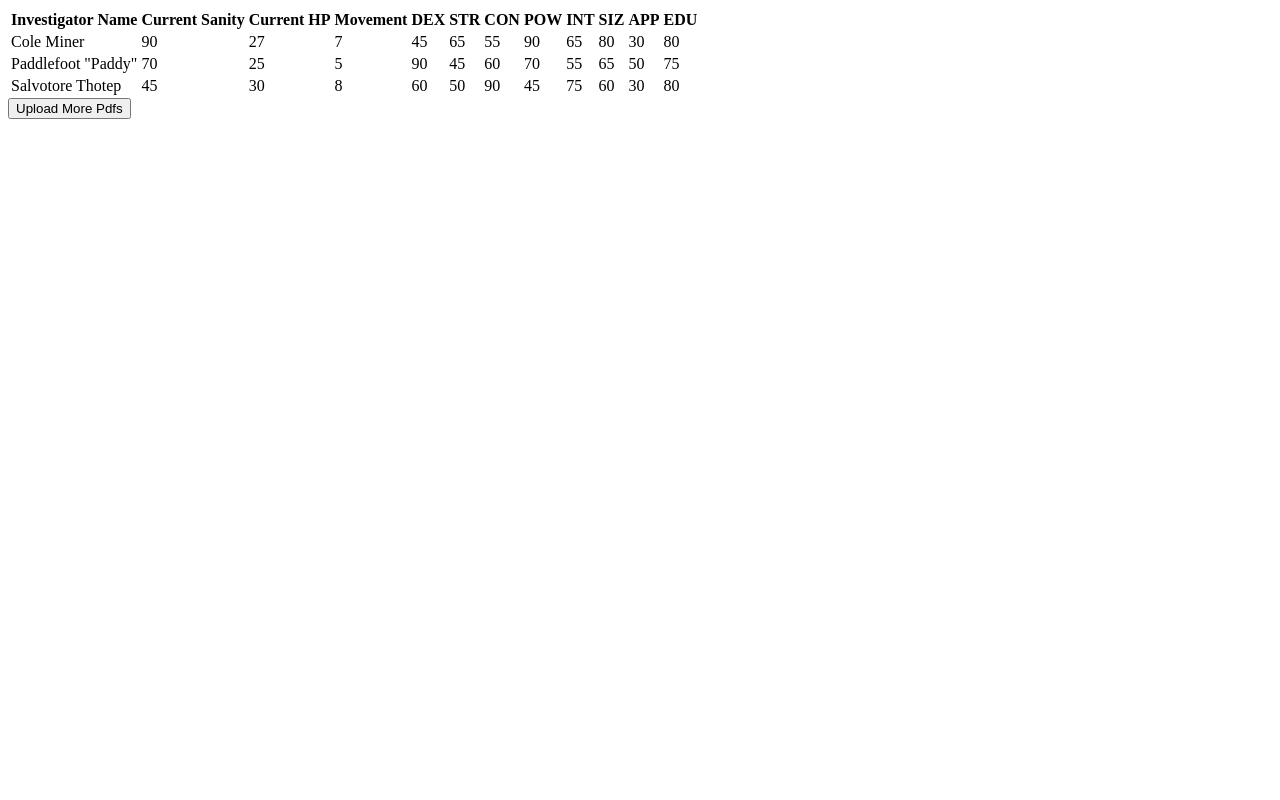
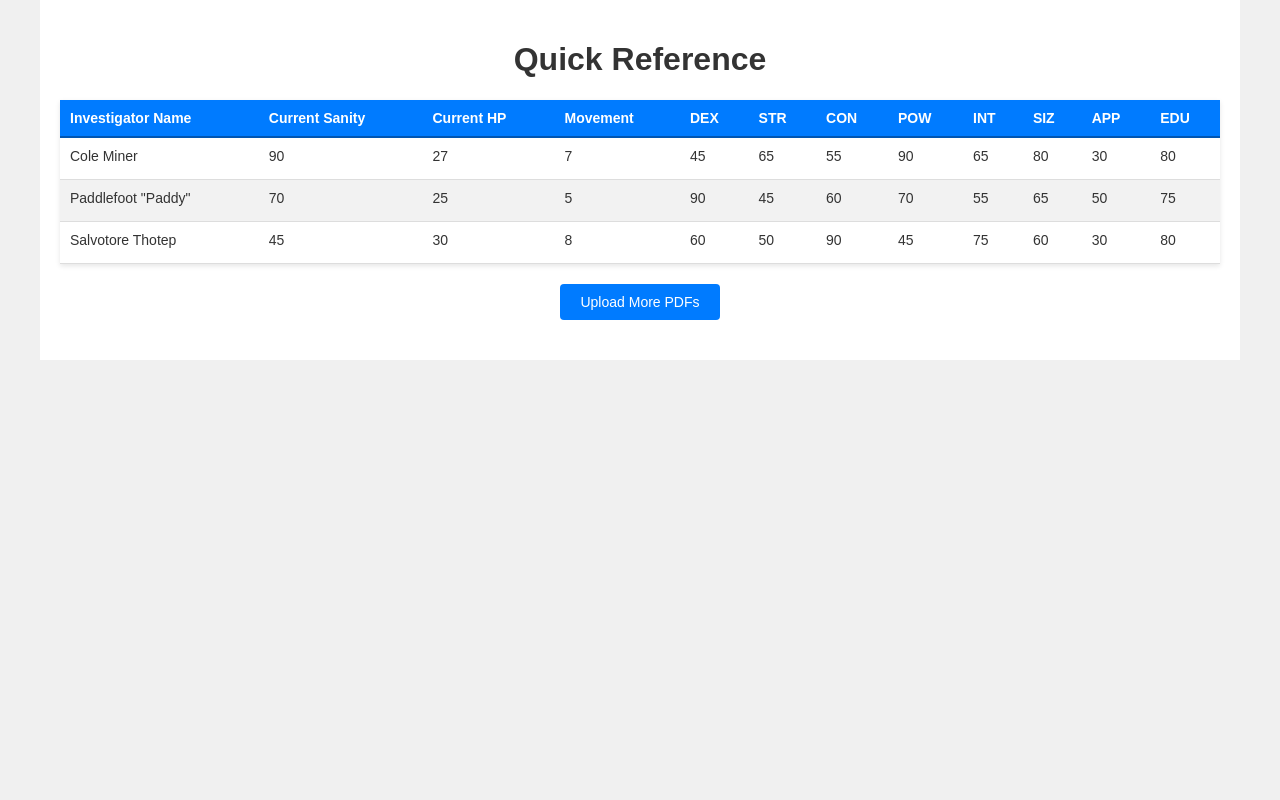
Before and after one commit to Br-ak/Cthulhu-Character-Sheet-Combiner, a Flask app: page /combine in a window 1280 px wide. Run offline with Flask 3, Linux system fonts and the light colour scheme.

Commit message:
added CSS and made minor changes to html and py files to accommodate

```diff
--- a/server.py
+++ b/server.py
@@ -63,7 +63,7 @@ def delete_files():
                 print(f"File '{file_path}' deleted")
     FILE_PATHS.clear()
     FILES_JSON.clear()
-    return render_template('index.html', data=FILES_JSON)
+    return redirect(url_for('upload_file', data=FILES_JSON))
 
 if __name__ == "__main__":
     app.run(host='0.0.0.0', port=5000, debug=True)
--- a/static/scripts/combined.js
+++ b/static/scripts/combined.js
@@ -7,24 +7,75 @@ fetch("/static/data.json")
     let placeholder = document.querySelector("#data-output");
     let out = "";
     for (const key in dataset){
-        data = dataset[key];
+        const data = dataset[key];
+
         out += `
             <tr>
                 <td>${data.Investigators_Name}</td>
                 <td>${data.CurrentSanity}</td>
                 <td>${data.CurrentHP}</td>
                 <td>${data.MOV}</td>
-                <td>${data.DEX}</td>
-                <td>${data.STR}</td>
-                <td>${data.CON}</td>
-                <td>${data.POW}</td>
-                <td>${data.INT}</td>
-                <td>${data.SIZ}</td>
-                <td>${data.APP}</td>
-                <td>${data.EDU}</td>
+                <td class="tooltip-cell" data-tooltip="${data.DEX} / ${Math.floor(data.DEX / 2)} / ${Math.floor(data.DEX / 5)}">${data.DEX}</td>
+                <td class="tooltip-cell" data-tooltip="${data.STR} / ${Math.floor(data.STR / 2)} / ${Math.floor(data.STR / 5)}">${data.STR}</td>
+                <td class="tooltip-cell" data-tooltip="${data.CON} / ${Math.floor(data.CON / 2)} / ${Math.floor(data.CON / 5)}">${data.CON}</td>
+                <td class="tooltip-cell" data-tooltip="${data.POW} / ${Math.floor(data.POW / 2)} / ${Math.floor(data.POW / 5)}">${data.POW}</td>
+                <td class="tooltip-cell" data-tooltip="${data.INT} / ${Math.floor(data.INT / 2)} / ${Math.floor(data.INT / 5)}">${data.INT}</td>
+                <td class="tooltip-cell" data-tooltip="${data.SIZ} / ${Math.floor(data.SIZ / 2)} / ${Math.floor(data.SIZ / 5)}">${data.SIZ}</td>
+                <td class="tooltip-cell" data-tooltip="${data.APP} / ${Math.floor(data.APP / 2)} / ${Math.floor(data.APP / 5)}">${data.APP}</td>
+                <td class="tooltip-cell" data-tooltip="${data.EDU} / ${Math.floor(data.EDU / 2)} / ${Math.floor(data.EDU / 5)}">${data.EDU}</td>
             </tr>
         `;
     }
 
     placeholder.innerHTML = out;
+
+    // Adding event listeners to show the tooltip
+    document.querySelectorAll('.tooltip-cell').forEach(cell => {
+        const tooltip = document.createElement('div');
+        tooltip.className = 'char_tooltip';
+        document.body.appendChild(tooltip);
+
+        cell.addEventListener('mouseover', function(e) {
+            const text = e.target.getAttribute('data-tooltip');
+            tooltip.innerHTML = text; // Set the tooltip text
+            tooltip.style.left = `${e.pageX + 10}px`; // Position the tooltip next to the mouse
+            tooltip.style.top = `${e.pageY + 10}px`;
+            tooltip.style.display = 'block'; // Make it visible
+        });
+
+        cell.addEventListener('mouseout', function() {
+            tooltip.style.display = 'none'; // Hide the tooltip when mouse leaves
+        });
+    });
 });
+
+// // Tooltip JavaScript
+// const tooltip = document.getElementById('tooltip');
+
+// document.addEventListener('mousemove', (e) => {
+//   const tooltipText = e.target.getAttribute('data-tooltip');
+//   if (tooltipText) {
+//     tooltip.style.display = 'block';
+//     tooltip.innerHTML = `
+//       <div class="tooltip-title">Tooltip Title</div>
+//       <table class="tooltip-table">
+//         <tr>
+//           <th>Attribute</th>
+//           <th>Value</th>
+//         </tr>
+//         <tr>
+//           <td>Example Data 1</td>
+//           <td>100</td>
+//         </tr>
+//         <tr>
+//           <td>Example Data 2</td>
+//           <td>200</td>
+//         </tr>
+//       </table>
+//     `;
+//     tooltip.style.left = `${e.pageX + 10}px`;
+//     tooltip.style.top = `${e.pageY + 10}px`;
+//   } else {
+//     tooltip.style.display = 'none';
+//   }
+// });
--- /dev/null
+++ b/static/styles/styles.css
@@ -0,0 +1,217 @@
+body {
+    font-family: Arial, sans-serif;
+    margin: 20px;
+    background-color: #f9f9f9;
+  }
+
+  h1, h2 {
+    text-align: center;
+    color: #333;
+  }
+
+  form {
+    margin-bottom: 20px;
+    text-align: center;
+  }
+
+  input[type="file"] {
+    margin-bottom: 10px;
+  }
+
+  #file_list {
+    margin: 0 auto;
+    padding: 25px;
+    list-style-type: decimal;
+    max-width: 400px;
+    background: #fff;
+    border: 1px solid #ddd;
+    border-radius: 4px;
+    box-shadow: 0 2px 5px rgba(0, 0, 0, 0.1);
+  }
+
+  #buttons {
+    text-align: center;
+    margin-top: 20px;
+  }
+
+  #buttons form {
+    display: inline-block;
+    margin: 0 10px;
+  }
+
+  input[type="submit"] {
+    background-color: #007bff;
+    color: white;
+    border: none;
+    padding: 10px 20px;
+    border-radius: 4px;
+    font-size: 14px;
+    cursor: pointer;
+    transition: background-color 0.3s ease;
+  }
+
+  input[type="submit"]:hover {
+    background-color: #0056b3;
+  }
+
+  body {
+    font-family: Arial, sans-serif;
+    margin: 20px;
+    background-color: #f9f9f9;
+    color: #333;
+  }
+
+  table {
+    width: 100%;
+    border-collapse: collapse;
+    margin: 20px 0;
+    box-shadow: 0 2px 5px rgba(0, 0, 0, 0.1);
+    background: #fff;
+  }
+
+  thead th {
+    background-color: #007bff;
+    color: white;
+    text-align: left;
+    padding: 10px;
+    font-size: 14px;
+    border-bottom: 2px solid #0056b3;
+  }
+
+  tbody td {
+    padding: 10px;
+    padding-bottom: 15px;
+    border-bottom: 1px solid #ddd;
+    text-align: left;
+    font-size: 14px;
+  }
+
+  tr:nth-child(even) {
+    background-color: #f2f2f2;
+  }
+
+  tr:hover {
+    background-color: #e9ecef;
+  }
+
+  form {
+    text-align: center;
+    margin-top: 20px;
+  }
+
+  input[type="submit"] {
+    background-color: #007bff;
+    color: white;
+    border: none;
+    padding: 10px 20px;
+    border-radius: 4px;
+    font-size: 14px;
+    cursor: pointer;
+    transition: background-color 0.3s ease;
+  }
+
+  input[type="submit"]:hover {
+    background-color: #0056b3;
+  }
+
+  .tooltip-section {
+    display: grid; /* Use CSS Grid layout */
+    grid-template-columns: repeat(3, 1fr); /* 3 equal-width columns */
+    grid-gap: 20px; /* Space between grid items */
+    margin-top: 40px;
+    justify-items: center; /* Center items within each grid cell */
+  }
+
+
+
+
+  .tooltip-box {
+    display: flex;
+    align-items: center;
+    justify-content: center;
+    margin: 10px;
+    padding: 30px;
+    background-color: #f9f9f9;
+    box-shadow: 0 2px 5px rgba(0, 0, 0, 0.1);
+    cursor: pointer;
+    font-size: 16px;
+    text-align: center; /* Center align the content */
+    border: none; /* Remove the border */
+  }
+
+  .tooltip {
+    position: fixed;
+    background-color: rgba(0, 0, 0, 0.8);
+    color: #fff;
+    padding: 10px 15px;
+    border-radius: 8px;
+    font-size: 14px;
+    pointer-events: none;
+    white-space: normal;
+    z-index: 1000;
+    display: none;
+    max-width: 350px;
+  }
+
+  .tooltip-title {
+    text-align: center;
+    font-weight: bold;
+    font-size: 16px;
+    margin-bottom: 10px;
+  }
+
+  .tooltip-table {
+    width: 100%;
+    border-collapse: collapse;
+    font-size: 12px;
+  }
+
+  .tooltip-table th, .tooltip-table td {
+    padding: 5px;
+    text-align: left;
+    border: 1px solid #ddd;
+  }
+
+  .tooltip-table th {
+    background-color: #333;
+    color: #fff;
+  }
+
+  .tooltip-table td {
+    background-color: #f4f4f4;
+  }
+
+  body {
+    display: flex;
+    justify-content: center; /* Centers the content horizontally */
+    align-items: flex-start; /* Aligns content at the top of the page */
+    min-height: 100vh; /* Ensures the page takes up the full viewport height */
+    margin: 0; /* Removes default margins */
+    background-color: #f0f0f0; /* Optional: Add a background color */
+  }
+
+  .main-container {
+    width: 100%;
+    max-width: 1200px; /* Adjust the max width of the content */
+    margin: 0 20px; /* Add margins on both sides */
+    padding: 20px; /* Optional: Add padding inside the content area */
+    background-color: #fff; /* Optional: Background color for the main container */
+    box-sizing: border-box; /* Includes padding in the element's total width and height */
+  }
+
+  /* Style for the simple tooltip */
+.char_tooltip {
+  position: absolute;
+  background-color: rgba(0, 0, 0, 0.8);
+  color: #fff;
+  padding: 5px;
+  border-radius: 4px;
+  font-size: 12px;
+  display: none; /* Hidden by default */
+  pointer-events: none; /* Prevents the tooltip from blocking interactions */
+  z-index: 1000;
+}
+
+td {
+  position: relative; /* Ensure tooltips are positioned correctly */
+}
--- a/templates/combined.html
+++ b/templates/combined.html
@@ -1,4 +1,13 @@
+<!doctype html>
+<html lang="en">
+<head>
+  <title>Investigator Stats</title>
+  <link rel="stylesheet" type="text/css" href="{{ url_for('static', filename='styles/styles.css') }}">
+</head>
 <body>
+   <div class="main-container">
+   <!-- Existing content -->
+   <h1>Quick Reference</h1>
    <table>
       <thead>
          <tr>
@@ -17,11 +26,34 @@
          </tr>
       </thead>
       <tbody id="data-output">
-          <!-- Prodcuts from javascript file in here. -->
+         <!-- Data will populate here via JavaScript -->
       </tbody>
    </table>
-   <form action = "/" method="GET">
-      <input type="submit" value="Upload More Pdfs" />
+   <div class="char_tooltip" id="char_tooltip">
+
+   </div>
+
+   <form action="/" method="GET">
+      <input type="submit" value="Upload More PDFs" />
    </form>
 
-    <script type='text/javascript' src="{{ url_for('static', filename='scripts/combined.js') }}"></script> <!-- Link to the javascript file -->
+   <!-- <br>
+   <h1>Investigator Skills WIP</h1>
+   <div class="tooltip-section">
+      <div class="tooltip-box" data-tooltip="Tooltip 1">Accounting 05%</div>
+      <div class="tooltip-box" data-tooltip="Tooltip 2">Firearms(Handgun) 20%</div>
+      <div class="tooltip-box" data-tooltip="Tooltip 3">Persuade 10%</div>
+      <div class="tooltip-box" data-tooltip="Tooltip 4">Appraise 05%</div>
+      <div class="tooltip-box" data-tooltip="Tooltip 5">Firearms(Rifle/Shotgun) 25%</div>
+      <div class="tooltip-box" data-tooltip="Tooltip 6">Pilot(Default) 01%</div>
+      <div class="tooltip-box" data-tooltip="Tooltip 6">Archaeology 01%</div>
+   </div>
+
+
+      <div class="tooltip" id="tooltip">
+
+      </div> -->
+   </div>
+ <script type='text/javascript' src="{{ url_for('static', filename='scripts/combined.js') }}"></script>
+</body>
+</html>
```
Also changed, not shown: templates/index.html (+19 -15 lines). Lines whose indentation alone changed are shown as unchanged.
